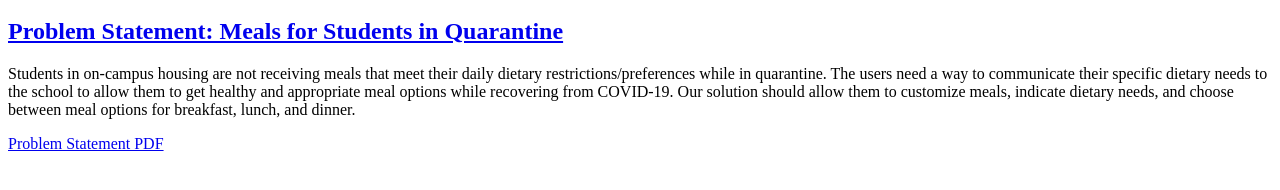
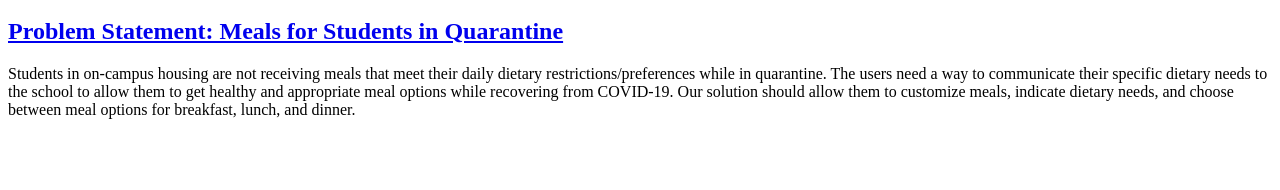
Before and after one commit to CarolineBarrineau/CarolineBarrineau.github.io, a plain HTML site: page index.html in a window 1280 px wide. Shown: the part 102-292 px from the top of the page. Drawn offline with Linux system fonts and the light colour scheme.

Commit message:
Add files via upload

```diff
--- a/index.html
+++ b/index.html
@@ -15,7 +15,6 @@
             <a href="Files/Team Banana.pdf"><h2>Problem Statement: Meals for Students in Quarantine</h2></a>
                <p> Students in on-campus housing are not receiving meals that meet their daily dietary restrictions/preferences while in quarantine. The users need a way to communicate their specific dietary needs to the school to allow them to get healthy and appropriate meal options while recovering from COVID-19. Our solution should allow them to customize meals, indicate dietary needs, and choose between meal options for breakfast, lunch, and dinner.
             </p>
-            <a href="Files/Team Banana.pdf">Problem Statement PDF</a>
            </section>
         </section>
     </body>
```
